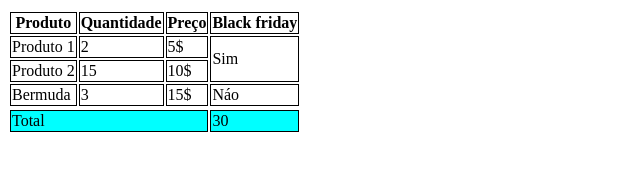
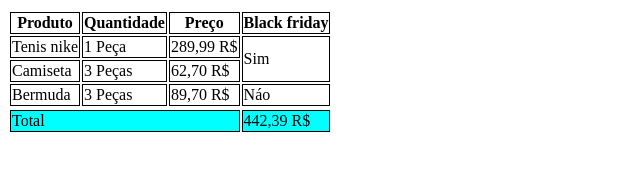
Before and after one commit to Eliv-elton7/projeto-xdev, a plain HTML site: page index.html in a window 1280 px wide. Shown: the whole page, without its empty margins (0-640 px from the left). Drawn offline with Linux system fonts and the light colour scheme.

Commit message:
Trocado todos os itens da tabela

```diff
--- a/index.html
+++ b/index.html
@@ -30,22 +30,22 @@
 
         <tbody>
             <tr>
-                <td>Produto 1</td>
-                <td>2</td>
-                <td>5$</td>
+                <td>Tenis nike</td>
+                <td>1 Peça</td>
+                <td>289,99 R$</td>
                 <td rowspan="2">Sim</td>
             </tr>
 
             <tr>
-                <td>Produto 2</td>
-                <td>15</td>
-                <td>10$</td>
+                <td>Camiseta</td>
+                <td>3 Peças</td>
+                <td>62,70 R$</td>
             </tr>
 
             <tr>
                 <td>Bermuda</td>
-                <td>3</td>
-                <td>15$</td>
+                <td>3 Peças</td>
+                <td>89,70 R$</td>
                 <td>Náo</td>
             </tr>
         </tbody>
@@ -54,7 +54,7 @@
             <tr>
                 <tr>
                     <td colspan="3">Total</td>
-                    <td>30</td>
+                    <td>442,39 R$</td>
                 </tr>
             </tr>
         </tfoot>
```
